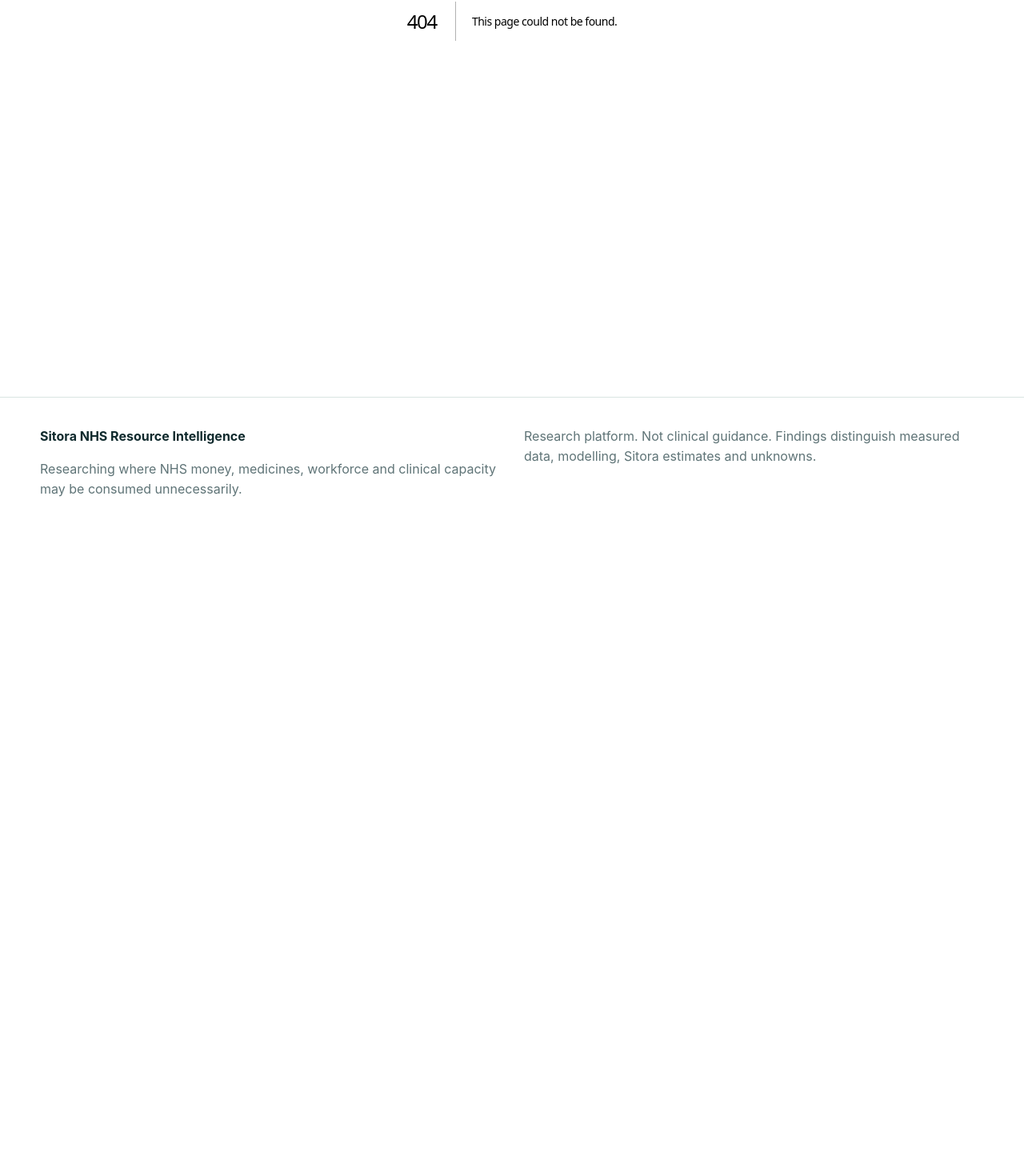
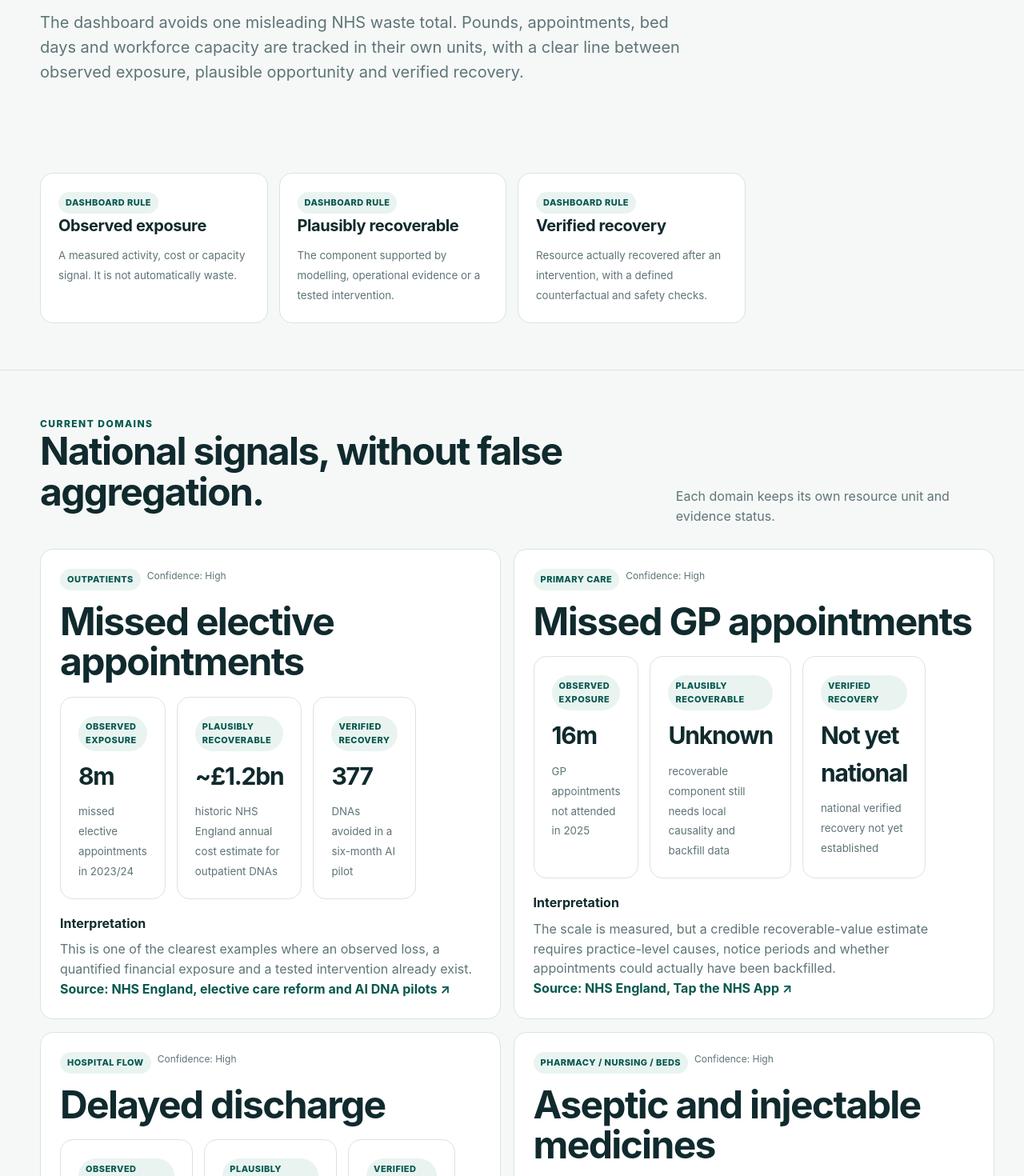
Before and after one commit to Nylon1/NHS, a Next.js app: page /dashboard in a window 1280 px wide. Before the commit this address had no page. Shown: the part 449-1919 px from the top of the page at 80% size. Before the commit the page ends 1136 px from the top, so only its background shows below. Built offline with nearby package versions, Linux system fonts and the light colour scheme.

Commit message:
Add national resource loss dashboard page

```diff
--- /dev/null
+++ b/app/dashboard/page.tsx
@@ -0,0 +1,89 @@
+import { dashboardDomains, dashboardPrinciples } from "@/lib/dashboard";
+
+export default function DashboardPage() {
+  return (
+    <>
+      <section className="page-head">
+        <div className="shell">
+          <div className="eyebrow">National resource loss dashboard</div>
+          <h1>Separate what is exposed, what may be recoverable, and what has actually been recovered.</h1>
+          <p className="lede">
+            The dashboard avoids one misleading NHS waste total. Pounds, appointments, bed days and workforce capacity are tracked in their own units, with a clear line between observed exposure, plausible opportunity and verified recovery.
+          </p>
+        </div>
+      </section>
+
+      <section className="section">
+        <div className="shell">
+          <div className="metric-grid">
+            {dashboardPrinciples.map(([title, body]) => (
+              <div className="metric" key={title}>
+                <span className="badge">Dashboard rule</span>
+                <h3>{title}</h3>
+                <small>{body}</small>
+              </div>
+            ))}
+          </div>
+        </div>
+      </section>
+
+      <section className="section">
+        <div className="shell">
+          <div className="section-head">
+            <div>
+              <div className="eyebrow">Current domains</div>
+              <h2>National signals, without false aggregation.</h2>
+            </div>
+            <p>Each domain keeps its own resource unit and evidence status.</p>
+          </div>
+
+          <div className="card-grid">
+            {dashboardDomains.map((item) => (
+              <article className="card" key={item.id}>
+                <div className="meta-row">
+                  <span className="badge">{item.domain}</span>
+                  <span>Confidence: {item.confidence}</span>
+                </div>
+                <h2 style={{ marginTop: 14 }}>{item.title}</h2>
+
+                <div className="metric-grid" style={{ marginTop: 18 }}>
+                  <div className="metric">
+                    <span className="badge">Observed exposure</span>
+                    <strong>{item.observed}</strong>
+                    <small>{item.observedLabel}</small>
+                  </div>
+                  <div className="metric">
+                    <span className="badge">Plausibly recoverable</span>
+                    <strong>{item.opportunity}</strong>
+                    <small>{item.opportunityLabel}</small>
+                  </div>
+                  <div className="metric">
+                    <span className="badge">Verified recovery</span>
+                    <strong>{item.verified}</strong>
+                    <small>{item.verifiedLabel}</small>
+                  </div>
+                </div>
+
+                <div style={{ marginTop: 18 }}>
+                  <strong>Interpretation</strong>
+                  <p>{item.interpretation}</p>
+                </div>
+                <a className="source-link" href={item.sourceUrl} target="_blank" rel="noreferrer">
+                  Source: {item.sourceLabel} ↗
+                </a>
+              </article>
+            ))}
+          </div>
+        </div>
+      </section>
+
+      <section className="section">
+        <div className="shell">
+          <div className="quote">
+            A large number is not a saving. A saving is only verified when the resource was genuinely recovered after intervention, with safety and service quality maintained.
+          </div>
+        </div>
+      </section>
+    </>
+  );
+}
```
